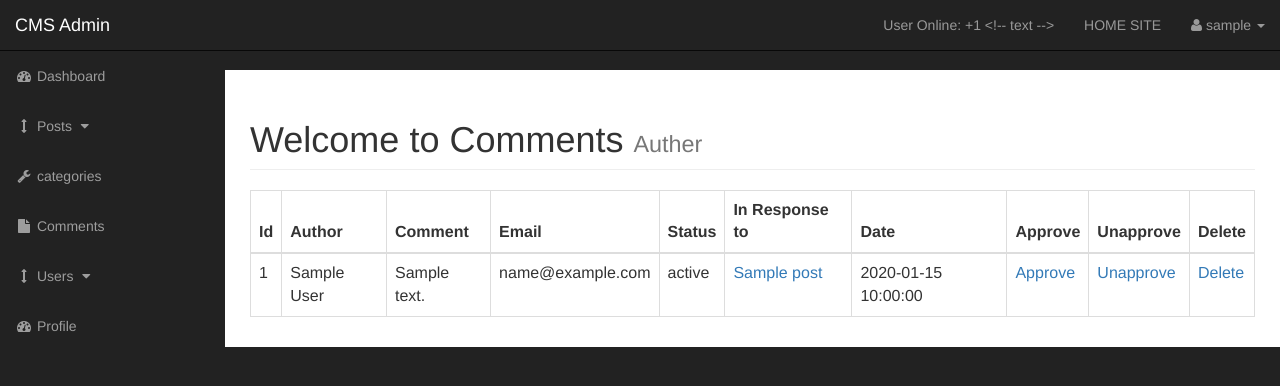
After one commit to maulikdholariya/PHP-CMS-Project, a PHP site: page /admin/post_comments.php?id=1 in a window 1280 px wide. The commit adds this page. Shown: the top 386 px of the page. Run offline with PHP 8.4, Linux system fonts and the light colour scheme; the visitor is signed in with stand-in values (Sample User, id 1); tables that the repository leaves empty or names only in its code hold one stand-in row (values such as "Sample post"); some libraries are stand-ins or nearby versions.

Commit message:
comment systems improve pending U232

```diff
--- /dev/null
+++ b/admin/post_comments.php
@@ -0,0 +1,134 @@
+<?php include "includes/admin_header.php";?>
+
+<div id="wrapper">
+
+    <!-- Navigation -->
+    <?php include "includes/admin_navigation.php";?>
+
+    <div id="page-wrapper">
+
+        <div class="container-fluid">
+
+            <!-- Page Heading -->
+            <div class="row">
+
+                <div class="col-lg-12">
+
+                    <h1 class="page-header">
+                        Welcome to Comments
+                        <small>Auther</small>
+                    </h1>
+
+                    <table class="table table-bordered table-hover">
+                        <thead>
+                            <tr>
+                                <th>Id</th>
+                                <th>Author</th>
+                                <th>Comment</th>
+                                <th>Email</th>
+                                <th>Status</th>
+                                <th>In Response to</th>
+                                <th>Date</th>
+                                <th>Approve</th>
+                                <th>Unapprove</th>
+                                <th>Delete</th>
+                            </tr>
+                        </thead>
+                        <tbody>
+
+                            <?php
+
+
+
+$query= "SELECT * FROM comments WHERE comment_post_id = " .mysqli_real_escape_string($connection,$_GET['id']) ." ";
+
+$select_comments = mysqli_query($connection,$query);
+while ($row = mysqli_fetch_assoc($select_comments)) {
+    $comment_id       = $row['comment_id'];
+    $comment_post_id  = $row['comment_post_id'];
+    $comment_author   = $row['comment_author'];
+    $comment_email    = $row['comment_email'];
+    $comment_content  = $row['comment_content'];
+    $comment_status   = $row['comment_status'];
+    $comment_date     = $row['comment_date'];
+
+    echo "<tr>";
+    echo "<td>$comment_id</td>";
+    echo "<td>$comment_author</td>";
+    echo "<td>$comment_content</td>";
+    echo "<td>$comment_email</td>";
+    echo "<td>$comment_status</td>";
+
+    // $query="SELECT * FROM categories WHERE cat_id={$post_category_id}";
+
+    // $select_categories_id=mysqli_query($connection,$query);
+
+    // while($row = mysqli_fetch_assoc($select_categories_id)){
+    //     $cat_id =$row['cat_id'];
+    //     $cat_title =$row['cat_title'];
+
+    // echo"<td>{$cat_title}</td>";
+
+    // }
+
+    $query = "SELECT * FROM posts WHERE post_id = $comment_post_id ";
+
+    $select_post_id_query = mysqli_query($connection, $query);
+
+    while ($row = mysqli_fetch_assoc($select_post_id_query)) {
+        $post_id = $row['post_id'];
+        $post_title = $row['post_title'];
+
+        echo "<td><a href='../post.php?p_id=$post_id'> $post_title</a></td>";
+    }
+
+    echo "<td>$comment_date</td>";
+    echo "<td><a href= 'comments.php?approve=$comment_id'>Approve</a></td>";
+    echo "<td><a href= 'comments.php?unapprove=$comment_id'>Unapprove</a></td>";
+
+    echo "<td><a href= 'comments.php?delete=$comment_id'>Delete</a></td>";
+    echo "</tr>";
+
+}
+
+?>
+
+                        </tbody>
+                    </table>
+ <?php
+
+if (isset($_GET['approve'])) {
+
+    $the_comment_id = $_GET['approve'];
+    $query = "UPDATE comments SET comment_status = 'approve' WHERE comment_id = $the_comment_id ";
+
+    $approve_comment_query = mysqli_query($connection, $query);
+    header("location: comments.php");
+}
+
+if (isset($_GET['unapprove'])) {
+
+    $the_comment_id = $_GET['unapprove'];
+    $query = "UPDATE comments SET comment_status = 'unapprove' WHERE comment_id = $the_comment_id ";
+
+    $unapprove_comment_query = mysqli_query($connection, $query);
+    header("location: comments.php");
+}
+
+if (isset($_GET['delete'])) {
+    $the_comment_id = $_GET['delete'];
+    $query = "DELETE FROM comments WHERE comment_id = {$the_comment_id} ";
+
+    $delete_query = mysqli_query($connection, $query);
+    header("location: comments.php");
+}
+
+?>
+                </div>
+            </div>
+        </div>
+    </div>
+    <!-- /.container-fluid -->
+</div>
+<!-- /#page-wrapper -->
+<?php include "includes/admin_footer.php";?>
```
Also changed, not shown: admin/includes/view_all_posts.php (+15 -5 lines), index.php (+14 -23 lines), post.php (+7 -6 lines).
